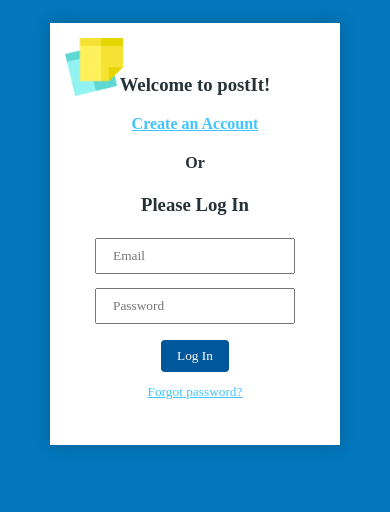
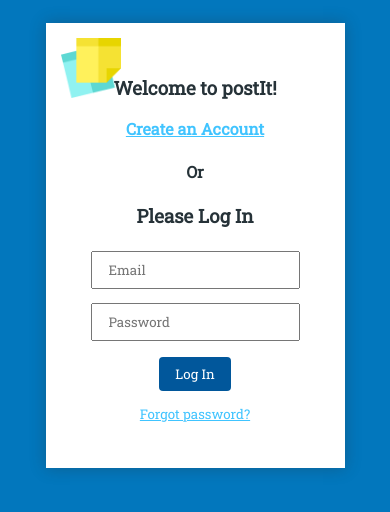
Before and after one commit to Henrik895/WebGroupWork3, a Vue app: page /browse in a window 390 px wide. Shown: the top 512 px of the page. Built offline with nearby package versions, Linux system fonts and the light colour scheme; no server answers.

Commit message:
Imported font, small css improvements.

```diff
--- a/src/App.vue
+++ b/src/App.vue
@@ -17,6 +17,7 @@ export default {
 </script>
 
 <style>
+@import url("https://fonts.googleapis.com/css2?family=Roboto+Slab&display=swap");
 * {
     font-family: 'Roboto Slab', serif;
     outline: none;
@@ -53,10 +54,12 @@ button:hover {
 }
 
 .main-container {
-    width: 50%;
-    min-height: 100%;
-    margin: auto auto;
-    padding: 90px 15px 15px 15px;
-    background-color: #ffffff;
+  width: 50%;
+  min-height: 100%;
+  margin: auto auto;
+  padding: 90px 15px 15px 15px;
+  background-color: #ffffff;
+  transition-duration: 0.5s;
 }
+
 </style>
--- a/src/components/Follow.vue
+++ b/src/components/Follow.vue
@@ -28,11 +28,11 @@ export default {
 <style scoped>
 .follow-button{
     background-color: #82008f;
+    border: 1px solid #82008f;
 }
 
 .follow-button.followed{
     background-color: #ffffff;
-    border: 1px solid #82008f;
     color: #82008f;
 }
 </style>
--- a/src/components/Home.vue
+++ b/src/components/Home.vue
@@ -27,4 +27,11 @@ export default {
 
 <style scoped>
 
+@media screen and (max-width: 800px) {
+  .main-container {
+    width: 100%;
+    transition-duration: 0.5s;
+  }
+}
+
 </style>
--- a/src/components/Login.vue
+++ b/src/components/Login.vue
@@ -16,7 +16,7 @@
           <h3>Please Log In</h3>
           <form>
             <div>
-              <input type="text" name="email" placeholder="Email">
+              <input type="email" name="email" placeholder="Email">
             </div>
             <div>
               <input type="password" name="password" placeholder="Password">
--- a/src/components/Post.vue
+++ b/src/components/Post.vue
@@ -9,7 +9,7 @@
         </span>
         <div v-if="postMedia !== null" class="post-image">
             <img v-if="postMedia.type === 'image'" :src="postMedia.url" :alt="postText"/>
-            <video controls v-else>
+            <video controls v-if="postMedia.type === 'video'">
                 <source type="video/mp4" :src="postMedia.url">
             </video>
         </div>
--- a/src/components/Profile.vue
+++ b/src/components/Profile.vue
@@ -30,7 +30,7 @@ export default {
 
 <style scoped>
 .profile {
-    width: 45%;
+    width: 47.5%;
     display: inline-block;
     border: 1px solid #dedede;
     border-radius: 5px;
```
Also changed, not shown: 1 other file (tests, documents, lock files or other folders).
